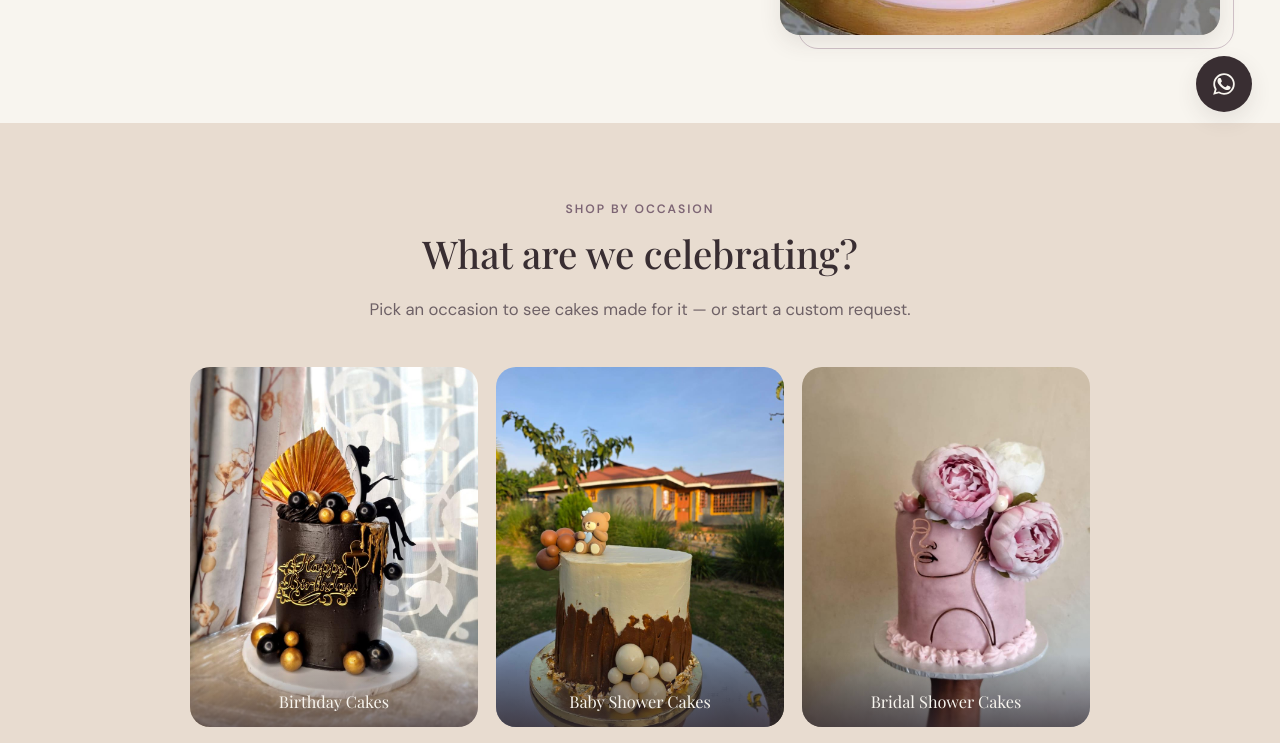
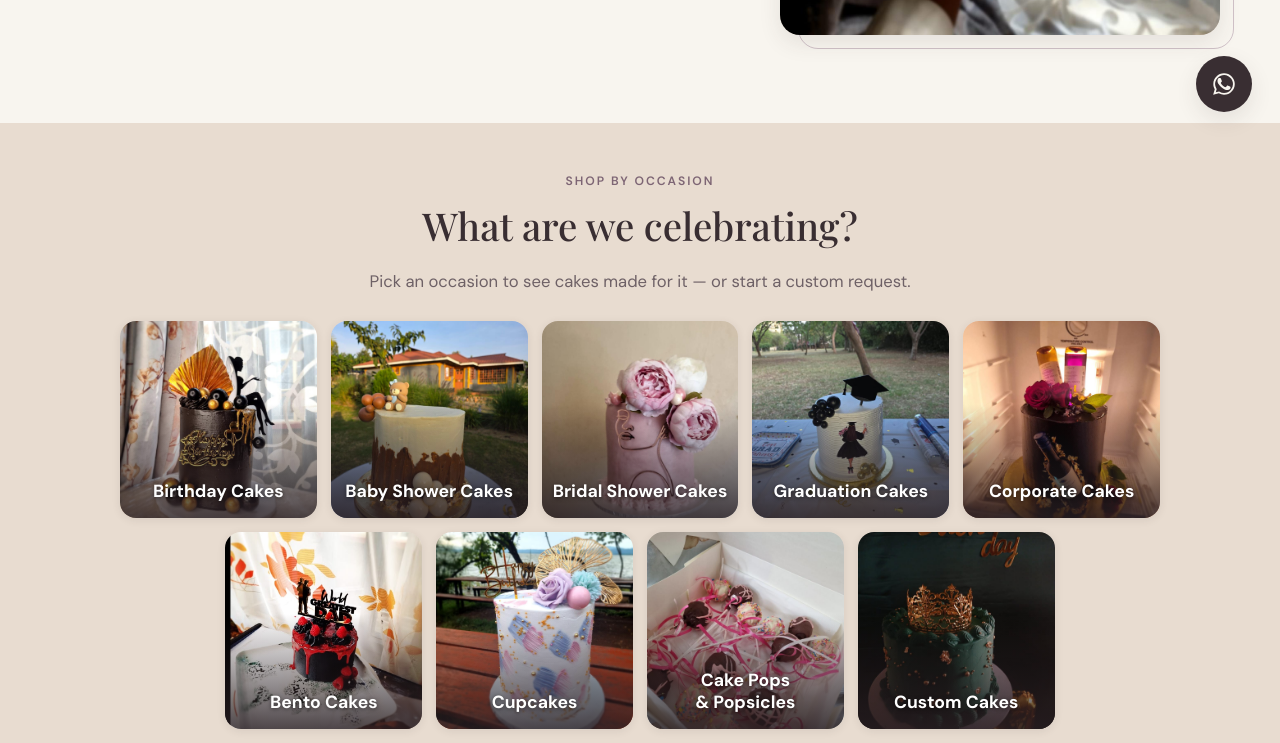
Before and after one commit to ayiekoderrick-8068/cakes-by-maria, a React (Vite) app: page / in a window 1280 px wide. Shown: the part 660-1403 px from the top of the page. Built offline with nearby package versions, Linux system fonts and the light colour scheme; a web font is replaced by a local one.

Commit message:
Compact Shop by Occasion grid with bold labels and gradients; new hero photo

```diff
--- a/src/components/Hero/Hero.jsx
+++ b/src/components/Hero/Hero.jsx
@@ -2,7 +2,7 @@ import { Link } from "react-router-dom";
 import "./Hero.css";
 import CakeImage from "../CakeImage/CakeImage";
 import WhatsAppButton from "../WhatsAppButton/WhatsAppButton";
-import heroImg from "../../assets/gallery/butterfly-pink.jpg";
+import heroImg from "../../assets/gallery/oreo-drip.jpg";
 
 export default function Hero() {
   return (
@@ -25,7 +25,7 @@ export default function Hero() {
           </div>
         </div>
         <div className="hero__media">
-          <CakeImage src={heroImg} name="Cakes by Maria" alt="A pink ombre butterfly celebration cake by Cakes by Maria" ratio="4 / 5" />
+          <CakeImage src={heroImg} name="Cakes by Maria" alt="A chocolate drip celebration cake with a gold Happy Birthday topper by Cakes by Maria" ratio="4 / 5" />
         </div>
       </div>
     </section>
--- a/src/components/OccasionCard/OccasionCard.css
+++ b/src/components/OccasionCard/OccasionCard.css
@@ -1,10 +1,16 @@
 .occasion-card {
   display: block;
-  border-radius: var(--radius-lg);
+  border-radius: 16px;
   overflow: hidden;
   background: var(--color-beige);
   position: relative;
   isolation: isolate;
+  box-shadow: 0 2px 8px rgba(57, 46, 50, 0.1);
+  transition: box-shadow var(--transition-base);
+}
+
+.occasion-card:hover {
+  box-shadow: 0 8px 20px rgba(57, 46, 50, 0.16);
 }
 
 .occasion-card__image {
@@ -12,6 +18,7 @@
 }
 
 .occasion-card__image img {
+  object-position: var(--focus, 50% 50%);
   transition: transform 600ms ease;
 }
 
@@ -19,16 +26,45 @@
   transform: scale(1.06);
 }
 
+/* Dark gradient only over the lower part so the top of the photo stays bright */
+.occasion-card::after {
+  content: "";
+  position: absolute;
+  left: 0;
+  right: 0;
+  bottom: 0;
+  height: 58%;
+  background: linear-gradient(180deg, rgba(40, 30, 34, 0) 0%, rgba(40, 30, 34, 0.45) 55%, rgba(40, 30, 34, 0.82) 100%);
+  pointer-events: none;
+  z-index: 1;
+}
+
 .occasion-card__label {
   position: absolute;
   left: 0;
   right: 0;
   bottom: 0;
-  padding: 36px 12px 16px;
-  background: linear-gradient(180deg, transparent, rgba(57, 46, 50, 0.72));
-  color: var(--color-cream);
-  font-family: var(--font-display);
-  font-size: 1.02rem;
+  z-index: 2;
+  padding: 0 10px 14px;
+  color: #ffffff;
+  font-family: var(--font-body);
+  font-weight: 700;
+  font-size: 0.92rem;
+  line-height: 1.25;
   text-align: center;
-  line-height: 1.25;
+  text-wrap: balance;
+  text-shadow: 0 1px 4px rgba(0, 0, 0, 0.55);
 }
+
+@media (min-width: 640px) {
+  .occasion-card__label {
+    font-size: 1.02rem;
+    padding-bottom: 16px;
+  }
+}
+
+@media (min-width: 1024px) {
+  .occasion-card__label {
+    font-size: 1.1rem;
+  }
+}
--- a/src/components/OccasionCard/OccasionCard.jsx
+++ b/src/components/OccasionCard/OccasionCard.jsx
@@ -4,8 +4,8 @@ import CakeImage from "../CakeImage/CakeImage";
 
 export default function OccasionCard({ category }) {
   return (
-    <Link to={`/our-cakes?category=${category.slug}`} className="occasion-card">
-      <CakeImage src={category.image} name={category.label} alt={category.label} ratio="4 / 5" className="occasion-card__image" />
+    <Link to={`/our-cakes?category=${category.slug}`} className="occasion-card" style={{ "--focus": category.focus }}>
+      <CakeImage src={category.image} name={category.label} alt={category.label} ratio="1 / 1" className="occasion-card__image" />
       <span className="occasion-card__label">{category.label}</span>
     </Link>
   );
--- a/src/data/categories.js
+++ b/src/data/categories.js
@@ -4,20 +4,21 @@ import bridalImg from "../assets/gallery/peony-line-art.jpg";
 import graduationImg from "../assets/gallery/graduation.jpg";
 import corporateImg from "../assets/gallery/wine-black.jpg";
 import bentoImg from "../assets/cakes/bento-chocolate-hd.jpg";
-import cupcakesImg from "../assets/gallery/oreo-drip.jpg";
+import cupcakesImg from "../assets/gallery/brushstroke-floral.jpg";
 import treatsImg from "../assets/gallery/cake-pops.jpg";
 import customImg from "../assets/gallery/green-crown.jpg";
 
 export const categories = [
-  { slug: "birthday", label: "Birthday Cakes", image: birthdayImg },
-  { slug: "baby-shower", label: "Baby Shower Cakes", image: babyShowerImg },
-  { slug: "bridal", label: "Bridal Shower Cakes", image: bridalImg },
-  { slug: "graduation", label: "Graduation Cakes", image: graduationImg },
-  { slug: "corporate", label: "Corporate Cakes", image: corporateImg },
-  { slug: "bento", label: "Bento Cakes", image: bentoImg },
-  { slug: "cupcakes", label: "Cupcakes", image: cupcakesImg },
-  { slug: "treats", label: "Cake Pops & Popsicles", image: treatsImg },
-  { slug: "custom", label: "Custom Cakes", image: customImg },
+  // `focus` is the object-position used when the photo is cropped to a card
+  { slug: "birthday", label: "Birthday Cakes", image: birthdayImg, focus: "50% 40%" },
+  { slug: "baby-shower", label: "Baby Shower Cakes", image: babyShowerImg, focus: "50% 70%" },
+  { slug: "bridal", label: "Bridal Shower Cakes", image: bridalImg, focus: "50% 35%" },
+  { slug: "graduation", label: "Graduation Cakes", image: graduationImg, focus: "50% 45%" },
+  { slug: "corporate", label: "Corporate Cakes", image: corporateImg, focus: "50% 45%" },
+  { slug: "bento", label: "Bento Cakes", image: bentoImg, focus: "50% 50%" },
+  { slug: "cupcakes", label: "Cupcakes", image: cupcakesImg, focus: "50% 75%" },
+  { slug: "treats", label: "Cake Pops & Popsicles", image: treatsImg, focus: "50% 55%" },
+  { slug: "custom", label: "Custom Cakes", image: customImg, focus: "50% 70%" },
 ];
 
 export const galleryCategories = [
--- a/src/pages/Home/Home.css
+++ b/src/pages/Home/Home.css
@@ -2,21 +2,29 @@
   background: var(--color-beige);
 }
 
+.section--compact {
+  padding: 44px 0 48px;
+}
+
+.section--compact .section-heading {
+  margin-bottom: 26px;
+}
+
+/* Centred flex grid: 2 / 3 / 5 cards per row, so the last row is always centred (5 + 4 on desktop) */
 .occasion-grid {
-  display: grid;
-  grid-template-columns: repeat(2, 1fr);
-  gap: 14px;
-  max-width: 900px;
+  --occasion-gap: 14px;
+  --occasion-cols: 2;
+  display: flex;
+  flex-wrap: wrap;
+  justify-content: center;
+  gap: var(--occasion-gap);
+  max-width: 1040px;
   margin: 0 auto;
 }
 
-/* Nine cards: let the last one span the row on the 2-column mobile layout */
-.occasion-grid > :last-child {
-  grid-column: 1 / -1;
-}
-
-.occasion-grid > :last-child .cake-image {
-  aspect-ratio: 16 / 9 !important;
+.occasion-grid > * {
+  flex: 0 0 calc((100% - (var(--occasion-cols) - 1) * var(--occasion-gap)) / var(--occasion-cols));
+  min-width: 0;
 }
 
 .cake-grid {
@@ -105,14 +113,8 @@
 
 @media (min-width: 640px) {
   .occasion-grid {
-    grid-template-columns: repeat(3, 1fr);
-    gap: 18px;
-  }
-  .occasion-grid > :last-child {
-    grid-column: auto;
-  }
-  .occasion-grid > :last-child .cake-image {
-    aspect-ratio: 4 / 5 !important;
+    --occasion-cols: 3;
+    --occasion-gap: 14px;
   }
   .steps {
     grid-template-columns: repeat(3, 1fr);
@@ -142,6 +144,9 @@
 }
 
 @media (min-width: 1024px) {
+  .occasion-grid {
+    --occasion-cols: 5;
+  }
   .cake-grid {
     grid-template-columns: repeat(3, 1fr);
   }
--- a/src/pages/Home/Home.jsx
+++ b/src/pages/Home/Home.jsx
@@ -42,7 +42,7 @@ export default function Home() {
       />
       <Hero />
 
-      <section className="section section--tinted">
+      <section className="section section--tinted section--compact">
         <div className="container">
           <div className="section-heading">
             <span className="eyebrow">Shop by Occasion</span>
```
